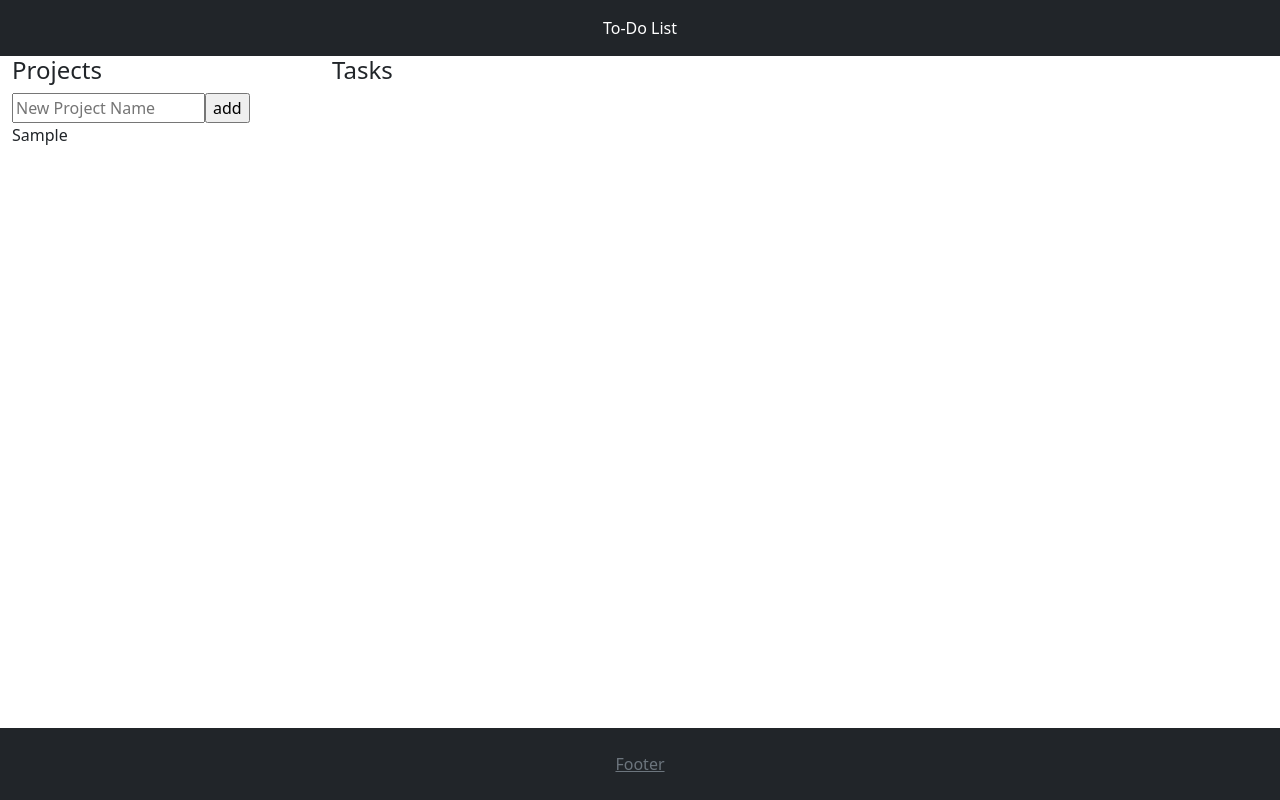
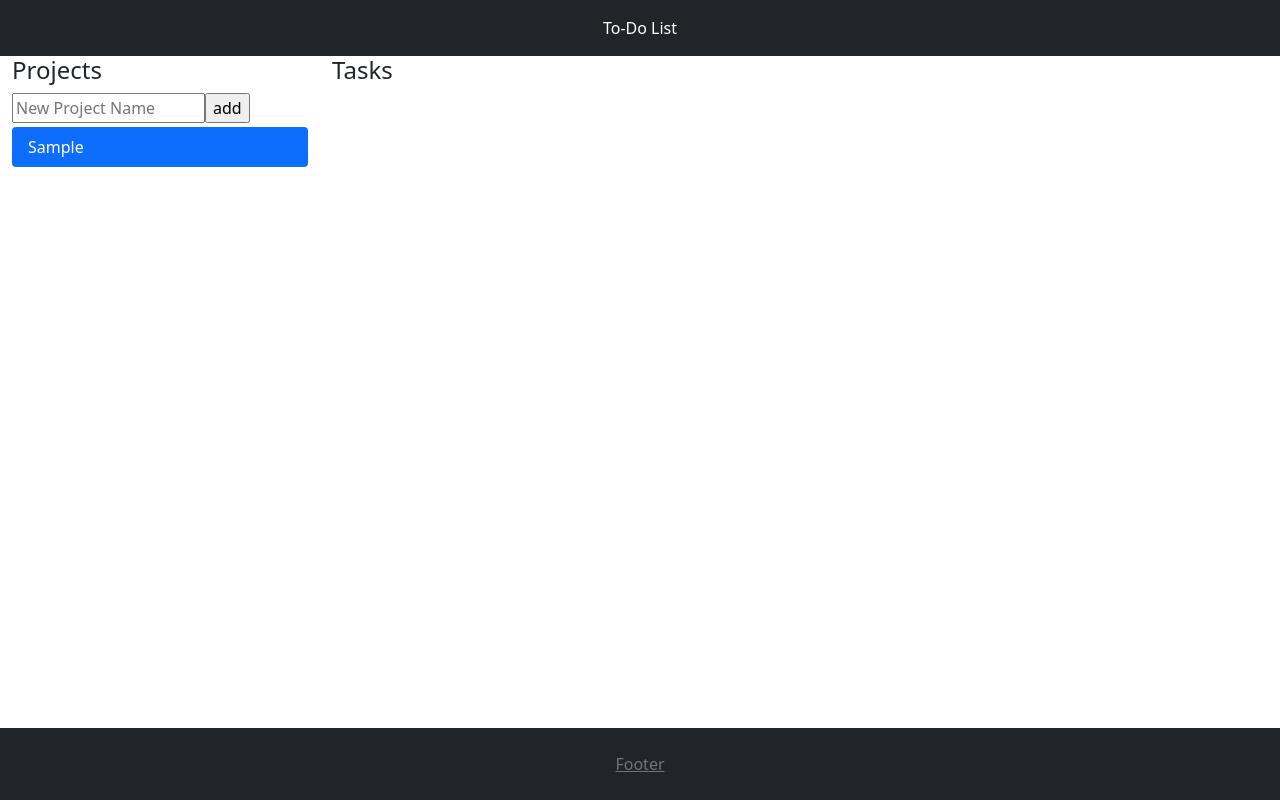
Before and after one commit to carloso0114/todo-list-js, a website built with webpack: page dist/index.html in a window 1280 px wide. Both pictures are taken after typing "Sample" into the empty fields and a click on the button "add". Built offline with nearby package versions, Linux system fonts and the light colour scheme.

Commit message:
display object name correctly

```diff
--- a/src/newproject.js
+++ b/src/newproject.js
@@ -1,4 +1,5 @@
 const newProject = (() => {
+  const projectList = [];
 
   function Project(name) {
     this.name = name;
@@ -10,11 +11,20 @@ const newProject = (() => {
 
   addButton.addEventListener('click', () => {
     if (getProjectName.value.length > 0) {
-    let newProject = new Project(getProjectName.value);
-    const sidebarSelector = document.querySelector('.sidenav')
-    sidebarSelector.append(newProject.name)
-    getProjectName.value="";
-    console.log(newProject)
+      let newProject = new Project(getProjectName.value);
+      projectList.push(newProject)
+      const ulSelector = document.querySelector('.wi')
+      const createLi = document.createElement('li')
+      createLi.classList.add('nav-item','my-1')
+      const createAnchorTag = document.createElement('a')
+      createAnchorTag.setAttribute('href','#')
+      createAnchorTag.classList.add('active','nav-link')
+      createAnchorTag.innerText = newProject.name;
+      ulSelector.append(createLi)
+      const liSelector = document.querySelector('.sidenav ul li:last-child')
+      liSelector.appendChild(createAnchorTag)
+      getProjectName.value = "";
+      console.log(projectList)
     }
   });
 
--- a/src/pageload.js
+++ b/src/pageload.js
@@ -67,6 +67,12 @@ const pageLoad = (() => {
     submitProjectButton.setAttribute('id', 'add')
     formSelector.appendChild(submitProjectButton)
 
+    /* Create list of projects */
+
+    const createUl = document.createElement('ul')
+    createUl.classList.add('nav','wi', 'nav-pills','flex-column')
+    sidenavSelector.append(createUl)
+
     /* Create Todo list */
     const taskSelector = document.querySelector('.task')
     const createTitle2 = document.createElement('h4');
```
Also changed, not shown: dist/index.html, dist/main.js, src/index.js (line endings or trailing spaces).
